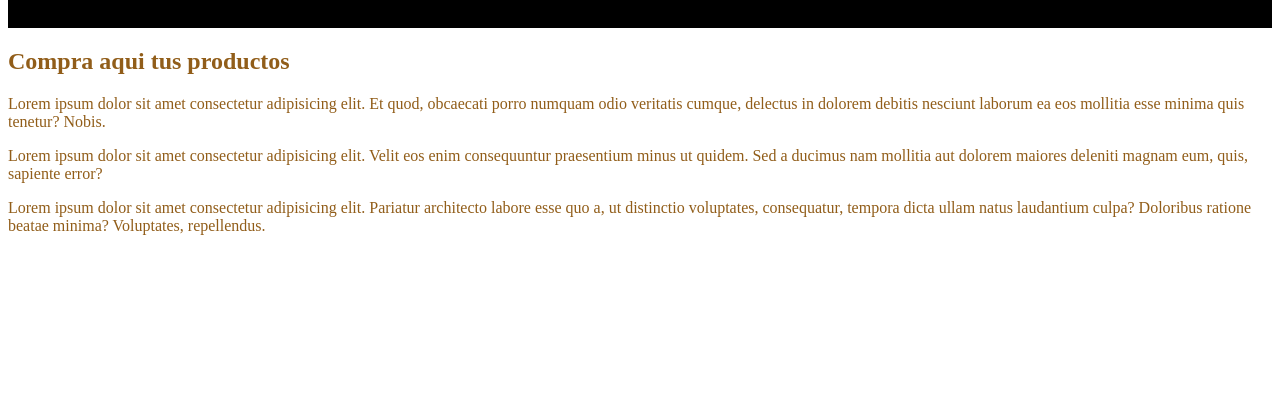
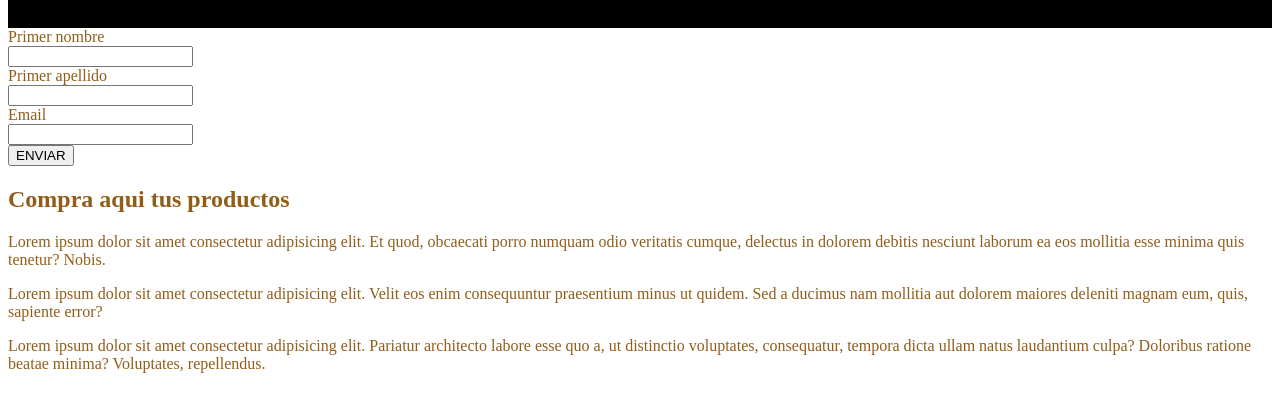
Before and after one commit to Eliasmahyaoui/LandingpageOrigin, a plain HTML site: page index.html in a window 1280 px wide. Shown: the part 87-498 px from the top of the page. Drawn offline with Linux system fonts and the light colour scheme.

Commit message:
aaaaaaaa

```diff
--- a/index.html
+++ b/index.html
@@ -20,6 +20,24 @@
 
 <section class="contenidoLetter">
 
+    <form action="formulario">
+
+    <label for="Primer nombre">Primer nombre</label><br>
+    <input type="text" id="Fnombre" name="Fnombre"><br>
+
+    <label for="Primer apellido">Primer apellido</label><br>
+    <input type="text" id="Fapellido" name="Fapellido"><br>
+
+    <label for="Email">Email</label><br>
+    <input type="text" id="Fapellido" name="Fapellido"><br>
+
+   <button type="button">ENVIAR </button>
+
+
+
+
+
+    </form>
 <h1>Compra aqui tus productos</h1>
 <p>Lorem ipsum dolor sit amet consectetur adipisicing elit. Et quod, obcaecati porro numquam odio veritatis cumque, delectus in dolorem debitis nesciunt laborum ea eos mollitia esse minima quis tenetur? Nobis.</p>
 <p>Lorem ipsum dolor sit amet consectetur adipisicing elit. Velit eos enim consequuntur praesentium minus ut quidem. Sed a ducimus nam mollitia aut dolorem maiores deleniti magnam eum, quis, sapiente error?</p>
--- a/style.css
+++ b/style.css
@@ -28,8 +28,7 @@ body {
   margin: 0px;
 }
 
-.ContenidoLetter pxº{
-
+.formulario {
 
 
 }
```
